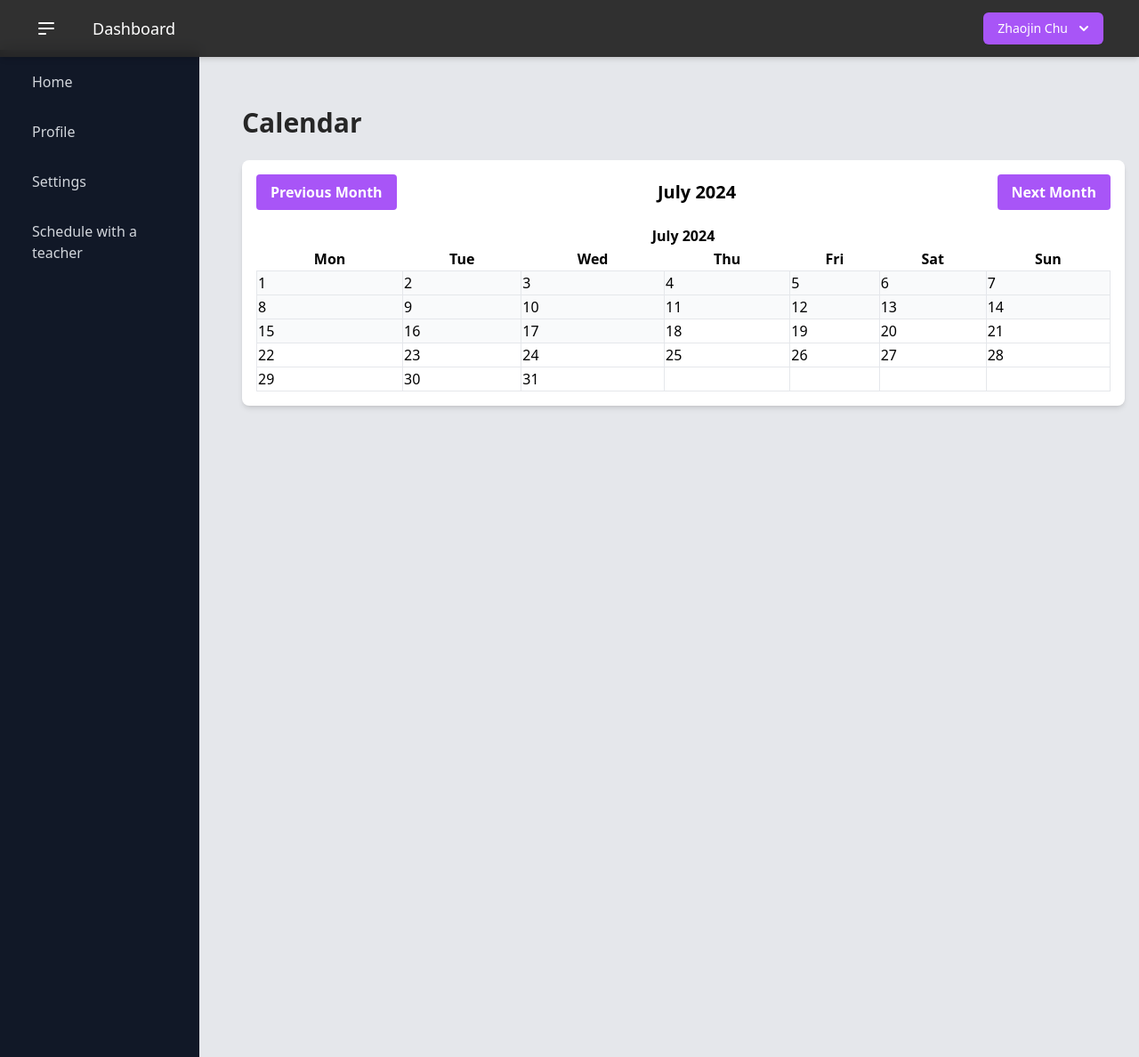
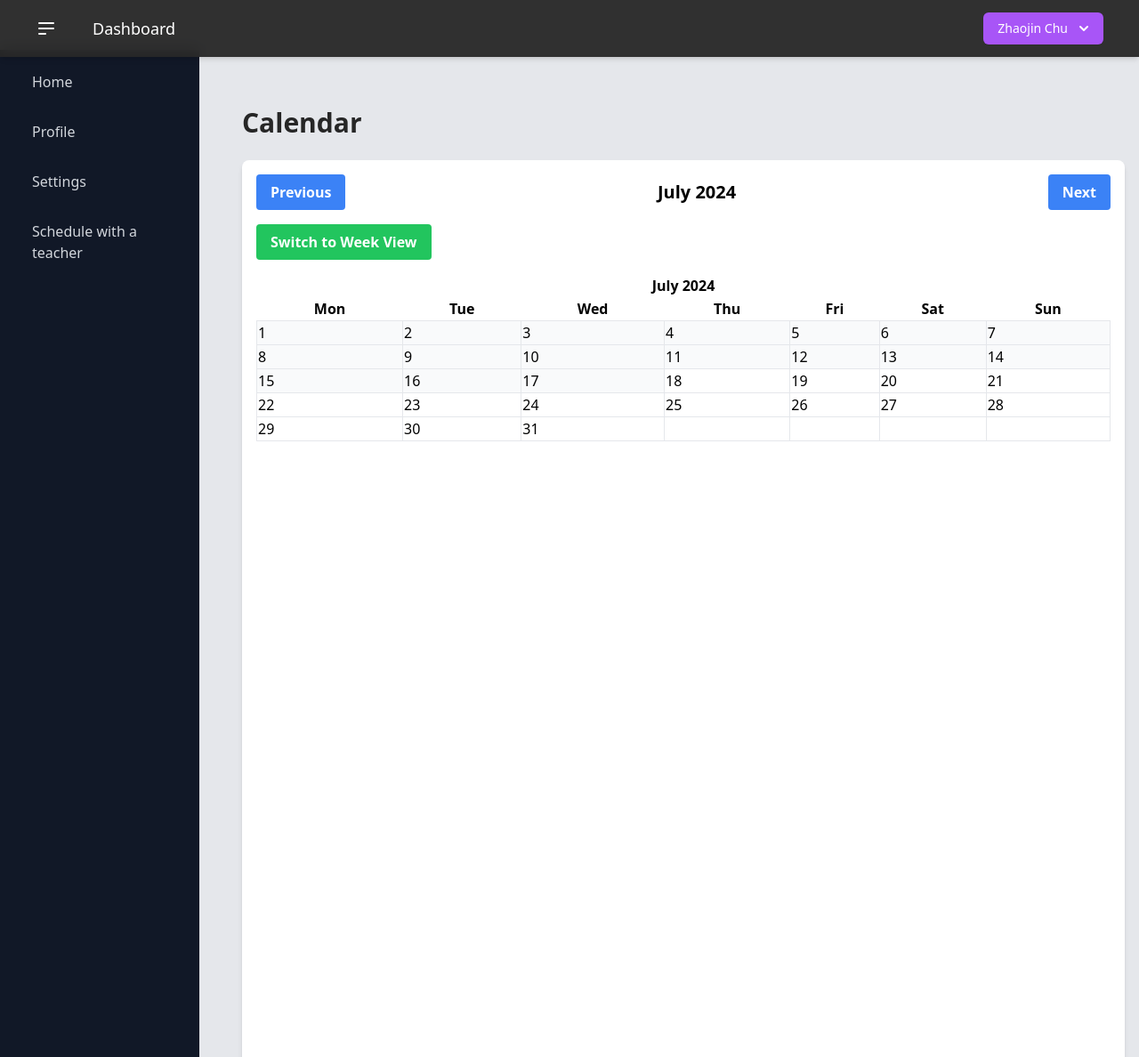
Before and after one commit to zhaojinchu/django_cs_nea, a Django app: page /calendar/ in a window 1280 px wide. Shown: the whole page at 89% size. Run offline with Django 5.2, Linux system fonts and the light colour scheme; a user stored in the database is signed in; data that the repository does not hold is empty; some libraries are stand-ins or nearby versions.

Commit message:
calendar iteration 4

```diff
--- a/cs_nea/scheduling/calendar_utils.py
+++ b/cs_nea/scheduling/calendar_utils.py
@@ -1,12 +1,13 @@
 from calendar import HTMLCalendar
-from datetime import date
+from datetime import date, timedelta
 from .models import Lesson, OtherEvent
 from django.utils import timezone
 
 class LessonCalendar(HTMLCalendar):
-    def __init__(self, year=None, month=None):
+    def __init__(self, year=None, month=None, week=None):
         self.year = year
         self.month = month
+        self.week = week
         super(LessonCalendar, self).__init__()
 
     def formatday(self, day, weekday, lessons, other_events):
@@ -49,3 +50,23 @@ class LessonCalendar(HTMLCalendar):
         for week in self.monthdays2calendar(self.year, self.month):
             cal += f'{self.formatweek(week, lessons, other_events)}\n'
         return cal
+
+    def formatweek_view(self):
+        month_calendar = self.monthdays2calendar(self.year, self.month)
+        week_dates = month_calendar[self.week - 1]  # Subtract 1 because weeks are 0-indexed
+
+        lessons = Lesson.objects.filter(start_datetime__year=self.year, start_datetime__month=self.month)
+        other_events = OtherEvent.objects.filter(start_datetime__year=self.year, start_datetime__month=self.month)
+
+        cal = f'<table class="calendar table-auto w-full border-collapse h-full">\n'
+        cal += f'<tr><th colspan="7">{date(self.year, self.month, 1).strftime("%B %Y")} - Week {self.week}</th></tr>\n'
+        cal += f'{self.formatweekheader()}\n'
+        cal += '<tr class="h-full">'
+        for day, weekday in week_dates:
+            if day != 0:
+                date_obj = date(self.year, self.month, day)
+                cal += self.formatday(day, weekday, lessons, other_events)
+            else:
+                cal += '<td class="p-2 border border-gray-200 bg-gray-100"></td>'
+        cal += '</tr>\n'
+        return cal
--- a/cs_nea/scheduling/views.py
+++ b/cs_nea/scheduling/views.py
@@ -91,17 +91,24 @@ def create_other_event(request):
     return render(request, "scheduling/create_other_event.html", {"form": form})
 
 
-# Calendar view
+# Calendar views
 @login_required
 def calendar_view(request):
     return render(request, 'scheduling/calendar.html')
 
+# Calendar refresh view
 @login_required
 def get_calendar_data(request):
     year = int(request.GET.get('year'))
     month = int(request.GET.get('month'))
+    view_type = request.GET.get('view_type', 'month')
 
-    cal = LessonCalendar(year, month)
-    html_cal = cal.formatmonth(withyear=True)
+    if view_type == 'month': # month view
+        cal = LessonCalendar(year, month)
+        html_cal = cal.formatmonth(withyear=True)
+    else:  # week view
+        week = int(request.GET.get('week', 1))
+        cal = LessonCalendar(year, month, week)
+        html_cal = cal.formatweek_view()
 
     return JsonResponse({'calendar_html': html_cal})
--- a/cs_nea/templates/scheduling/calendar.html
+++ b/cs_nea/templates/scheduling/calendar.html
@@ -2,22 +2,27 @@
 {% load static %}
 
 {% block content %}
-<div class="container mx-auto px-4 py-8">
+<div class="container mx-auto px-4 py-8 h-screen flex flex-col">
     <h1 class="text-3xl font-bold mb-6 text-neutral-800">Calendar</h1>
 
-    <div class="bg-white shadow-md rounded-lg overflow-hidden">
-        <div class="p-4" x-data="calendarData()">
+    <div class="bg-white shadow-md rounded-lg overflow-hidden flex-grow flex flex-col">
+        <div class="p-4 flex flex-col h-full" x-data="calendarData()">
             <div class="flex justify-between items-center mb-4">
-                <button @click="previousMonth()" class="bg-purple-500 text-white hover:bg-purple-600 ring-purple-800 font-semibold py-2 px-4 rounded">
-                    Previous Month
+                <button @click="previousPeriod()" class="bg-blue-500 hover:bg-blue-700 text-white font-bold py-2 px-4 rounded">
+                    Previous
                 </button>
-                <h2 class="text-xl font-semibold" x-text="currentMonthName"></h2>
-                <button @click="nextMonth()" class="bg-purple-500 text-white hover:bg-purple-600 ring-purple-800 font-semibold py-2 px-4 rounded">
-                    Next Month
+                <h2 class="text-xl font-semibold" x-text="currentPeriodName"></h2>
+                <button @click="nextPeriod()" class="bg-blue-500 hover:bg-blue-700 text-white font-bold py-2 px-4 rounded">
+                    Next
                 </button>
             </div>
 
-            <div class="calendar-container" x-html="calendarHtml"></div>
+            <div class="mb-4">
+                <button @click="toggleView()" x-text="viewType === 'month' ? 'Switch to Week View' : 'Switch to Month View'" class="bg-green-500 hover:bg-green-700 text-white font-bold py-2 px-4 rounded">
+                </button>
+            </div>
+
+            <div class="calendar-container flex-grow" x-html="calendarHtml"></div>
         </div>
     </div>
 </div>
@@ -27,21 +32,59 @@ function calendarData() {
     return {
         currentDate: new Date(),
         calendarHtml: '',
-        get currentMonthName() {
-            return this.currentDate.toLocaleString('default', { month: 'long', year: 'numeric' });
+        viewType: 'month',
+        get currentPeriodName() {
+            if (this.viewType === 'month') {
+                return this.currentDate.toLocaleString('default', { month: 'long', year: 'numeric' });
+            } else {
+                const weekNumber = this.getWeekNumberInMonth(this.currentDate);
+                return `${this.getOrdinal(weekNumber)} Week, ${this.currentDate.toLocaleString('default', { month: 'long', year: 'numeric' })}`;
+            }
         },
         async fetchCalendar() {
-            const response = await fetch(`/get_calendar_data?year=${this.currentDate.getFullYear()}&month=${this.currentDate.getMonth() + 1}`);
+            const year = this.currentDate.getFullYear();
+            const month = this.currentDate.getMonth() + 1;
+            const week = this.getWeekNumberInMonth(this.currentDate);
+            const response = await fetch(`/get_calendar_data?year=${year}&month=${month}&week=${week}&view_type=${this.viewType}`);
             const data = await response.json();
             this.calendarHtml = data.calendar_html;
         },
-        previousMonth() {
-            this.currentDate = new Date(this.currentDate.getFullYear(), this.currentDate.getMonth() - 1, 1);
+        previousPeriod() {
+            if (this.viewType === 'month') {
+                this.currentDate = new Date(this.currentDate.getFullYear(), this.currentDate.getMonth() - 1, 1);
+            } else {
+                this.currentDate.setDate(this.currentDate.getDate() - 7);
+                if (this.getWeekNumberInMonth(this.currentDate) > 4) {
+                    this.currentDate = new Date(this.currentDate.getFullYear(), this.currentDate.getMonth(), 1);
+                }
+            }
             this.fetchCalendar();
         },
-        nextMonth() {
-            this.currentDate = new Date(this.currentDate.getFullYear(), this.currentDate.getMonth() + 1, 1);
+        nextPeriod() {
+            if (this.viewType === 'month') {
+                this.currentDate = new Date(this.currentDate.getFullYear(), this.currentDate.getMonth() + 1, 1);
+            } else {
+                this.currentDate.setDate(this.currentDate.getDate() + 7);
+                if (this.getWeekNumberInMonth(this.currentDate) > 4) {
+                    this.currentDate = new Date(this.currentDate.getFullYear(), this.currentDate.getMonth() + 1, 1);
+                }
+            }
             this.fetchCalendar();
+        },
+        toggleView() {
+            this.viewType = this.viewType === 'month' ? 'week' : 'month';
+            this.fetchCalendar();
+        },
+        getWeekNumberInMonth(d) {
+            const firstDayOfMonth = new Date(d.getFullYear(), d.getMonth(), 1);
+            const offsetDate = new Date(d.getTime());
+            offsetDate.setDate(offsetDate.getDate() - firstDayOfMonth.getDay());
+            return Math.ceil((d.getDate() + firstDayOfMonth.getDay()) / 7);
+        },
+        getOrdinal(n) {
+            const s = ["th", "st", "nd", "rd"];
+            const v = n % 100;
+            return n + (s[(v - 20) % 10] || s[v] || s[0]);
         },
         init() {
             this.fetchCalendar();
--- a/cs_nea/theme/static/css/dist/styles.css
+++ b/cs_nea/theme/static/css/dist/styles.css
@@ -910,6 +910,10 @@ select {
   height: 100svh;
 }
 
+.h-full {
+  height: 100%;
+}
+
 .w-5 {
   width: 1.25rem;
 }
@@ -1090,6 +1094,11 @@ select {
 .bg-blue-500 {
   --tw-bg-opacity: 1;
   background-color: rgb(59 130 246 / var(--tw-bg-opacity));
+}
+
+.bg-green-500 {
+  --tw-bg-opacity: 1;
+  background-color: rgb(34 197 94 / var(--tw-bg-opacity));
 }
 
 .bg-opacity-95 {
@@ -1388,6 +1397,11 @@ select {
   background-color: rgb(29 78 216 / var(--tw-bg-opacity));
 }
 
+.hover\:bg-green-700:hover {
+  --tw-bg-opacity: 1;
+  background-color: rgb(21 128 61 / var(--tw-bg-opacity));
+}
+
 .hover\:bg-opacity-25:hover {
   --tw-bg-opacity: 0.25;
 }
```
